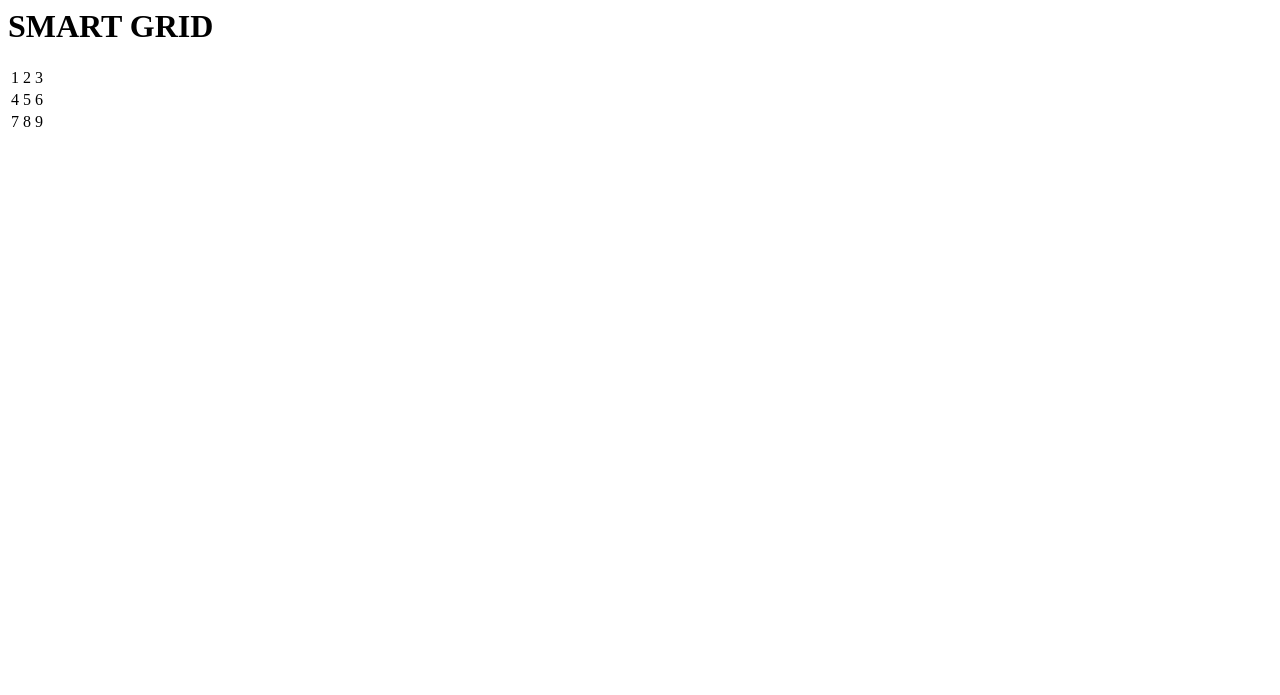
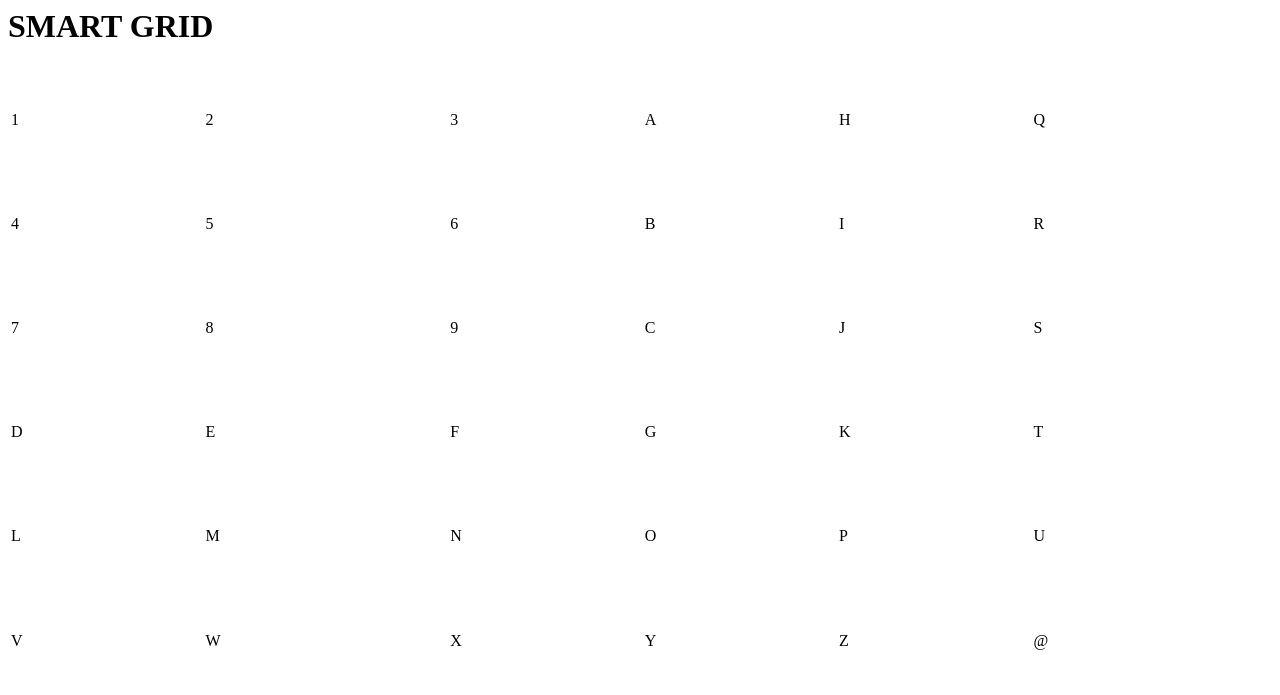
Before and after one commit to applh/smart-grid, a plain HTML site: page index.html in a window 1280 px wide. Drawn offline with Linux system fonts and the light colour scheme.

Commit message:
Update index.html

```diff
--- a/index.html
+++ b/index.html
@@ -2,7 +2,10 @@
 <head>
 <title>SMART GRID</title>
 <style type="text/css">
-
+  table {
+    width:100%;
+    height:80%;
+  }
 </style>
 </head>
 <body>
@@ -14,16 +17,49 @@
         <td>1</td>
         <td>2</td>
         <td>3</td>
+        <td>A</td>
+        <td>H</td>
+        <td>Q</td>
       </tr>
       <tr>
         <td>4</td>
         <td>5</td>
         <td>6</td>
+        <td>B</td>
+        <td>I</td>
+        <td>R</td>
       </tr>
       <tr>
         <td>7</td>
         <td>8</td>
         <td>9</td>
+        <td>C</td>
+        <td>J</td>
+        <td>S</td>
+      </tr>
+      <tr>
+        <td>D</td>
+        <td>E</td>
+        <td>F</td>
+        <td>G</td>
+        <td>K</td>
+        <td>T</td>
+      </tr>
+      <tr>
+        <td>L</td>
+        <td>M</td>
+        <td>N</td>
+        <td>O</td>
+        <td>P</td>
+        <td>U</td>
+      </tr>
+      <tr>
+        <td>V</td>
+        <td>W</td>
+        <td>X</td>
+        <td>Y</td>
+        <td>Z</td>
+        <td>@</td>
       </tr>
     </tbody>
   </table>
```
